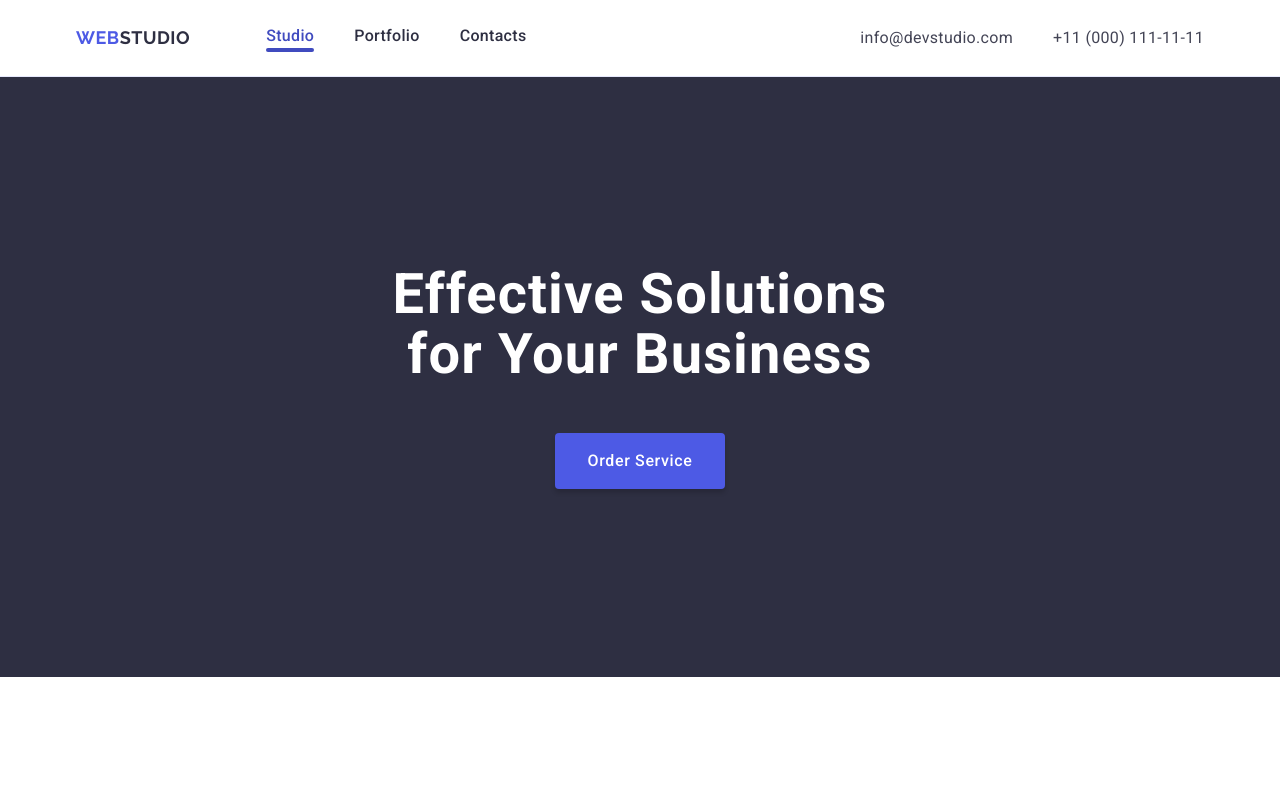
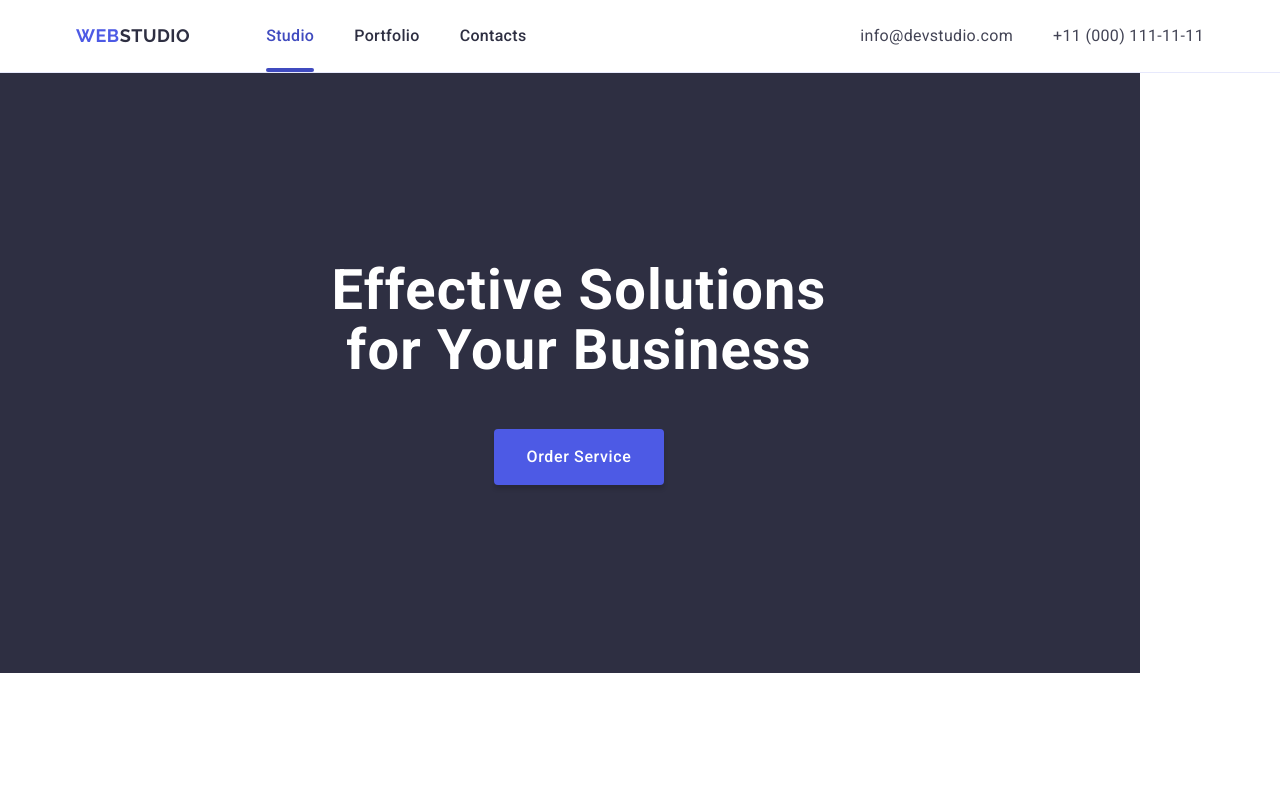
Before and after one commit to Karynawinner/goit-markup-hw-04, a plain HTML site: page index.html in a window 1280 px wide. Shown: the top 789 px of the page. Drawn offline with nearby package versions, Linux system fonts and the light colour scheme.

Commit message:
add after autocheck

```diff
--- a/css/styles.css
+++ b/css/styles.css
@@ -86,6 +86,7 @@ img {
 .header-navigation-list {
   display: flex;
   gap: 40px;
+  position: relative;
 }
 
 .header-navigation-item-studio {
@@ -126,6 +127,9 @@ img {
   height: 4px;
   background: #404bbf;
   display: block;
+  padding-bottom: 0;
+  position: absolute;
+  bottom: 0;
 }
 
 .header-address {
@@ -207,6 +211,10 @@ img {
   background-repeat: no-repeat;
   background-position: center center;
   background-size: cover;
+  max-width: 1140px;
+}
+.section-common-features .section-one-background .container {
+  background-position: center center;
 }
 
 .main-title {
```
